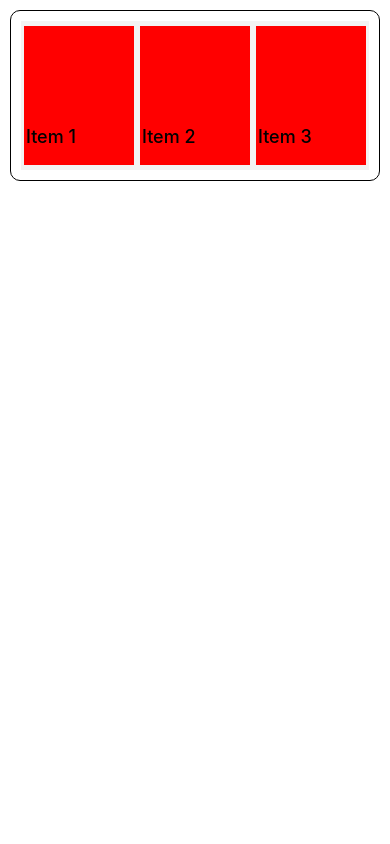
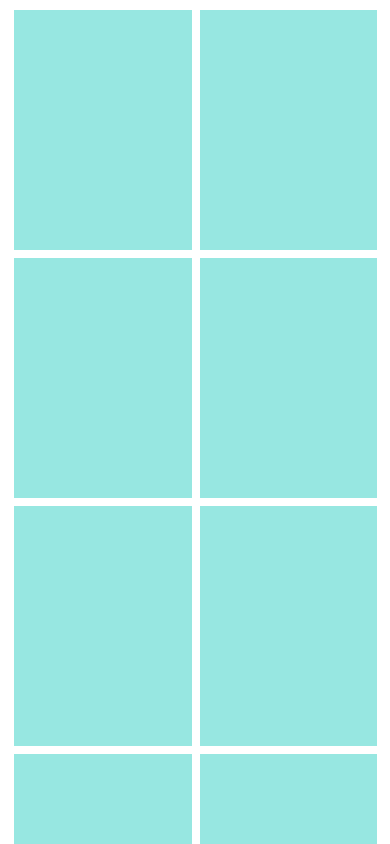
Before and after one commit to mrchuu/react-native-demo, a React Native app: screen / in a window 390 px wide. Shown: the top 844 px of the page. Built offline with nearby package versions, Linux system fonts and the light colour scheme.

Commit message:
list component

```diff
--- a/App.tsx
+++ b/App.tsx
@@ -1,8 +1,10 @@
 import {useState} from 'react';
 import {
   Button,
+  FlatList,
   Image,
   Linking,
+  RefreshControl,
   ScrollView,
   StatusBar,
   StyleSheet,
@@ -13,14 +15,6 @@ import {
 
 export default function App() {
   const [name, setName] = useState('Chu Son');
-  const styles = StyleSheet.create({
-    body: {
-      flex: 1,
-      flexDirection: 'column',
-      // backgroundColor: '#80e5c2',
-      padding: 10,
-    },
-  });
   const [items, setItems] = useState([
     {
       key: 1,
@@ -73,60 +67,43 @@ export default function App() {
       value: 'Item 10',
     },
   ]);
+  const [refreshing, setRefreshing] = useState(false);
+  const onRefresh = () => {
+    setRefreshing(true);
+    setItems([
+      ...items,
+      {
+        key: 111,
+        image:
+          'https://product.hstatic.net/1000304920/product/the-weeknd-dawn-fm-phien-ban-co-chu-ky-dia-cd_685b909311df4ecfbe0c9923b275a8d3.jpeg',
+        value: 'Item 111',
+      },
+    ]);
+    setRefreshing(false);
+  };
+  const styles = StyleSheet.create({
+    body: {
+      padding: 10,
+    },
+  });
+
   return (
     <View style={styles.body}>
-      <View
-        style={{
-          flex: 1.3,
-          borderRadius: 10,
-          // backgroundColor: 'rgb(107, 136, 239)',
-          padding: 10,
-          borderWidth: 1,
-          alignContent: "center"
-        }}>
-        <ScrollView horizontal>
-          {items.map((i, index) => (
-            <View
-              key={i.key}
-              style={{
-                backgroundColor: 'rgba(232, 232, 232, 0.5)',
-              }}>
-              <View
-                style={{
-                  flex: 1,
-                  flexDirection: 'column',
-                  paddingVertical: 5,
-                  justifyContent: "space-between"
-                }}>
-                <View style={{backgroundColor: "red", width: 110, height: "100%", marginHorizontal: 3}}>
-                  <Image
-                    src={i.image}
-                    style={{
-                      width: 100,
-                      height: 100,
-                      resizeMode: 'cover',
-                      borderRadius: 5,
-                      marginRight: 10,
-                    }}
-                  />
-                  <View style={{flex: 1, minHeight: '100%'}}>
-                    <Text
-                      style={{
-                        fontSize: 18,
-                        fontWeight: '500',
-                        color: 'black',
-                        paddingLeft: 2,
-                      }}>
-                      {i.value}
-                    </Text>
-                  </View>
-                </View>
-              </View>
-            </View>
-          ))}
-        </ScrollView>
-      </View>
-      <View style={{flex: 5.7}}></View>
+      <FlatList
+      numColumns={2}
+        data={items}
+        renderItem={({item, index}) => (
+          <View
+            key={index}
+            style={{
+              backgroundColor: '#97E7E1',
+              height: 240,
+              width: '48%',
+              marginHorizontal: 4,
+              marginBottom: 8,
+            }}></View>
+        )}
+      />
     </View>
   );
 }
```
